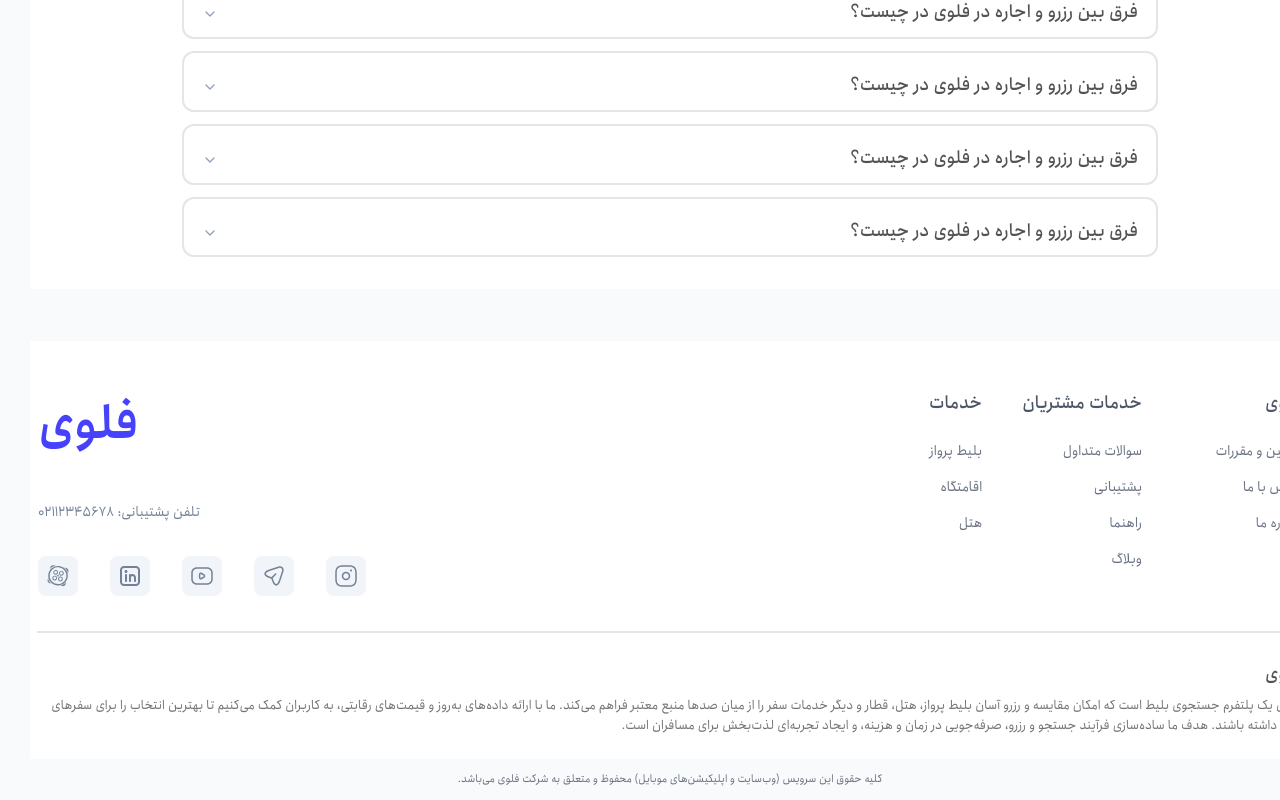
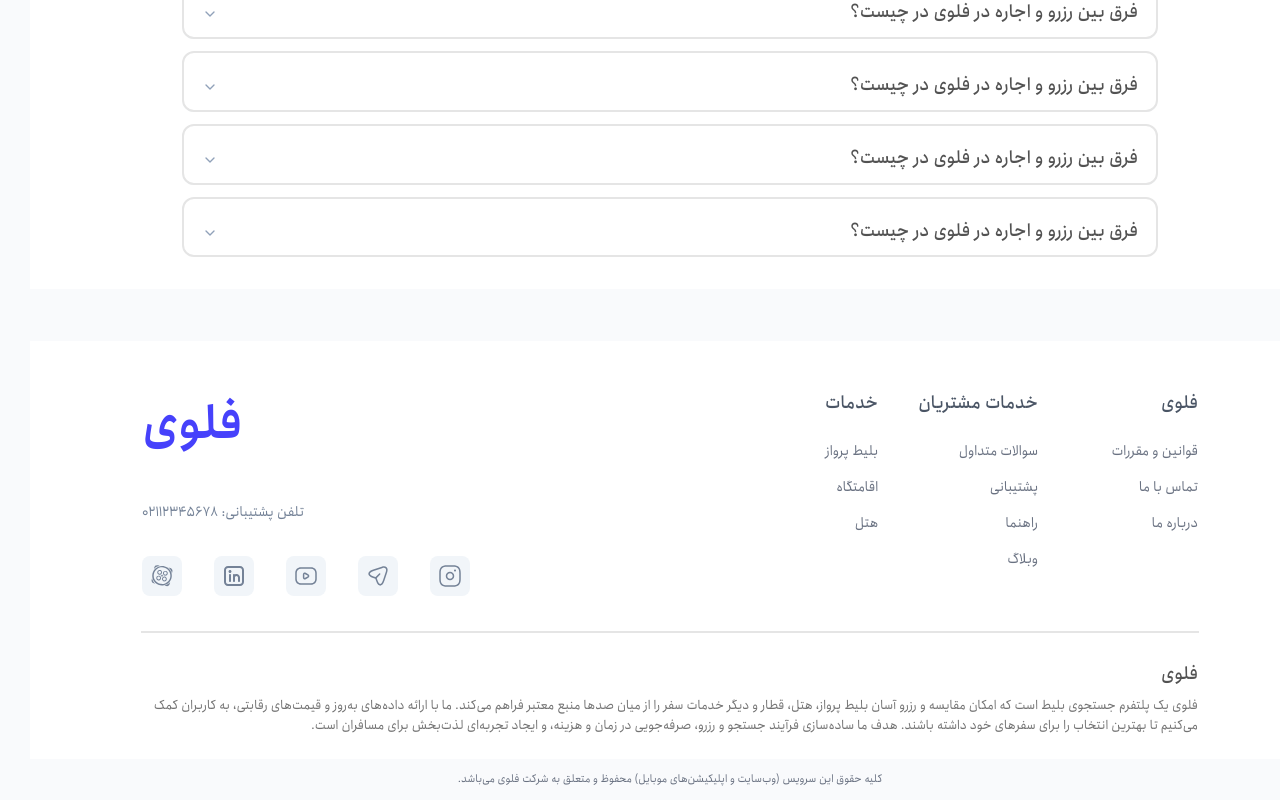
Before and after one commit to Floy-ir/Frontend, a Next.js app: page / in a window 1280 px wide. Shown: the part 3258-4058 px from the top of the page. Built offline with nearby package versions, Linux system fonts and the light colour scheme.

Commit message:
fix(style): fixed footer responsiveness

```diff
--- a/components/Footer/Footer.tsx
+++ b/components/Footer/Footer.tsx
@@ -17,7 +17,7 @@
       {/* tablet and desktop */}
       <footer className="hidden w-full flex-col items-center justify-center text-gray-600 md:flex">
         {/* Main footer container */}
-        <div className=" flex w-full flex-col justify-between bg-white px-2">
+        <div className=" flex w-full flex-col justify-between bg-white px-2  md:px-28">
           <div className="mt-10 mb-9 flex w-full flex-row justify-between">
             {/* First Grid */}
             <div className="my-2 grid grid-cols-3 gap-10 text-right">
@@ -101,7 +101,7 @@
       {/* mobile */}
       <footer className="flex w-full flex-col items-center justify-center text-gray-600 md:hidden">
         {/* Main footer container */}
-        <div className="container flex w-full flex-col justify-between bg-white px-4">
+        <div className=" flex w-full flex-col justify-between bg-white px-4">
           {/* Accordion instead of Grid */}
           <Accordion type="single" collapsible className="w-full">
             <AccordionItem value="floy">
```
